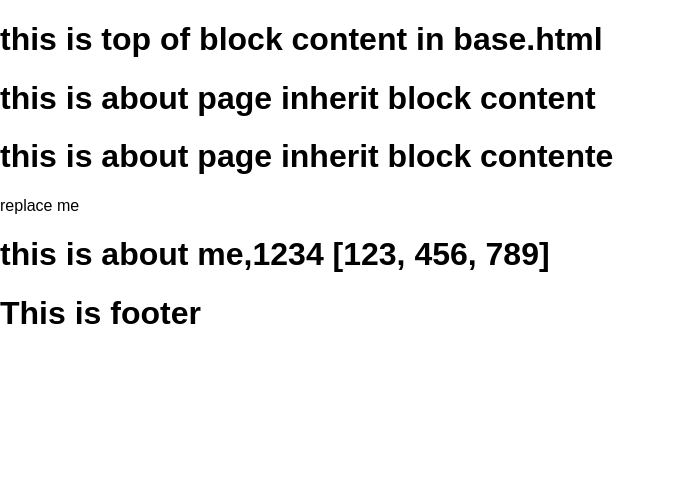
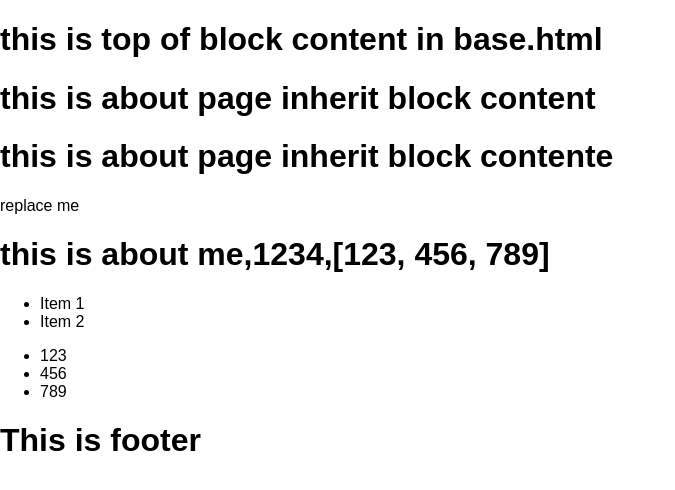
Before and after one commit to Althaf-official/complex_concepts_django, a Django app: page /about/ in a window 1280 px wide. Shown: the part 46-536 px from the top of the page, without its empty margins (0-675 px from the left). Run offline with Django 3.2, Linux system fonts and the light colour scheme.

Commit message:
for loop in template

```diff
--- a/src/test_project/templates/about.html
+++ b/src/test_project/templates/about.html
@@ -8,10 +8,20 @@ replace me
 
 <p>
     <h1>
-        {{ my_text }},{{ my_number }}
-        {{my_list}}
+        {{ my_text }},{{ my_number }},{{my_list}}
     </h1>
 </p>
 
+<ul>
+    <li>Item 1</li>
+    <li>Item 2</li>
+</ul>
+
+<ul>
+{% for my_sub_item in my_list  %}
+    <li>{{ my_sub_item }}</li>
+{% endfor %}
+</ul>
+
 
 {% endblock content %}
```
